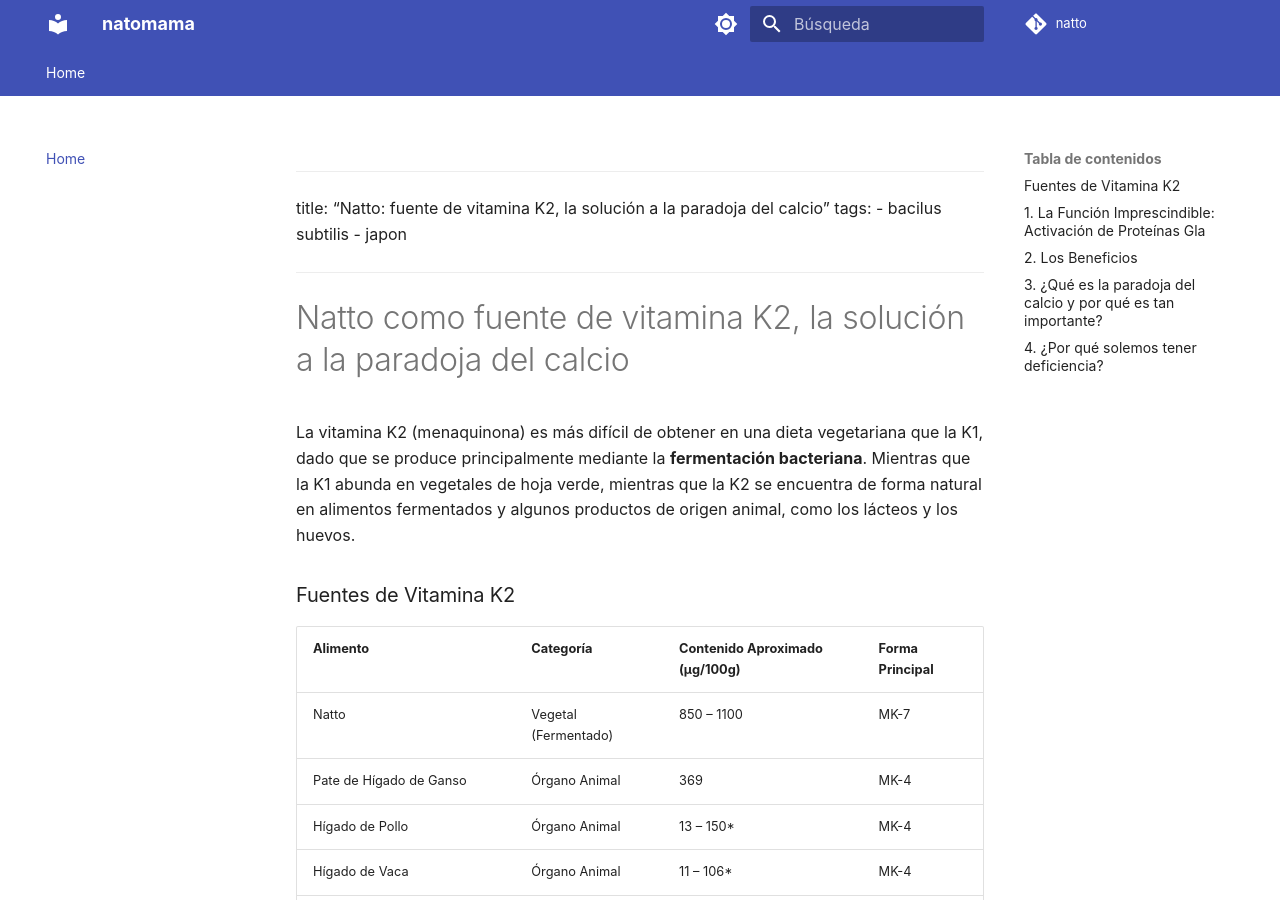
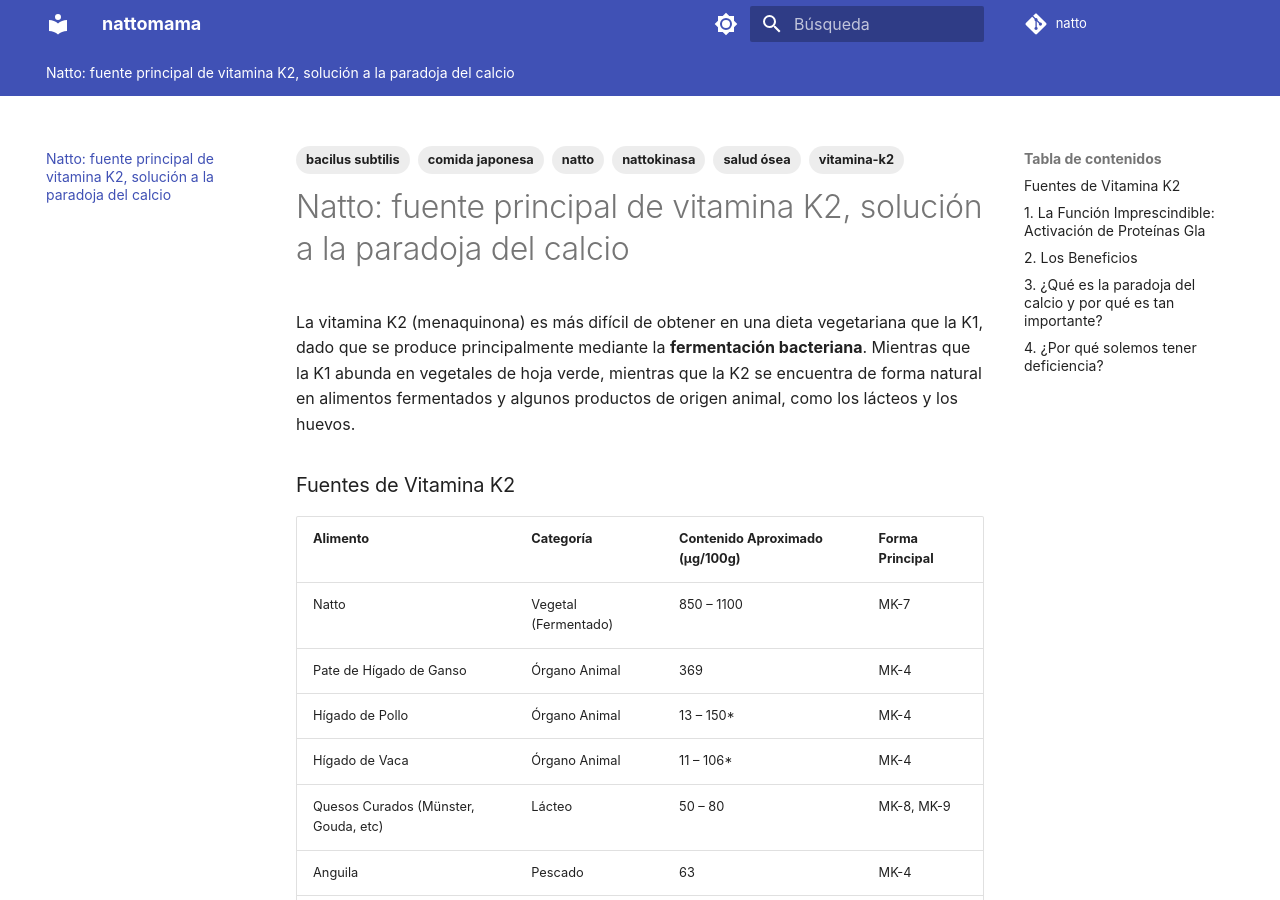
Before and after one commit to elfua/natto, an MkDocs documentation site: the page built from docs/index.md, in a window 1280 px wide and 900 px high. Built offline with MkDocs 1.6.1 and Material for MkDocs 9.7.7, drawn with Linux system fonts in a browser that asks for light colours; comment, search, counter and statistics services are not loaded.

Commit message:
update docs/index.md and mkdocs.yml

```diff
--- a/docs/index.md
+++ b/docs/index.md
@@ -1,11 +1,15 @@
 ---
-title: "Natto: fuente de vitamina K2, la solución a la paradoja del calcio"
 tags:
-	- bacilus subtilis
-	- japon
+  - natto
+  - bacilus subtilis
+  - comida japonesa
+  - nattokinasa
+  - salud ósea
+  - vitamina-k2
 ---
 
-# Natto como fuente de vitamina K2, la solución a la paradoja del calcio
+
+# Natto: fuente principal de vitamina K2, solución a la paradoja del calcio
 
 La vitamina K2 (menaquinona) es más difícil de obtener en una dieta vegetariana que la K1,
 dado que se produce principalmente mediante la **fermentación bacteriana**.
--- a/mkdocs.yml
+++ b/mkdocs.yml
@@ -1,6 +1,6 @@
 # yaml-language-server: $schema=https://squidfunk.github.io/mkdocs-material/schema.json
 
-site_name: natomama
+site_name: nattomama
 site_url: https://elfua.github.io/natto/
 repo_url: https://github.com/elfua/natto.git
 repo_name: natto
@@ -18,7 +18,7 @@ theme:
       accent: indigo
       toggle:
         icon: material/brightness-7
-        name: "🌓"
+        name: 🌓
     # Dark mode
     - media: "(prefers-color-scheme: dark)"
       scheme: slate
@@ -26,7 +26,7 @@ theme:
       accent: indigo
       toggle:
         icon: material/brightness-4
-        name: "🌞"
+        name: 🌞
   features:
     - navigation.tabs          # Top-level tabs
     - navigation.sections      # Grouped sidebar items
@@ -63,3 +63,4 @@ markdown_extensions:
 
 plugins:
   - search
+  - tags
```
